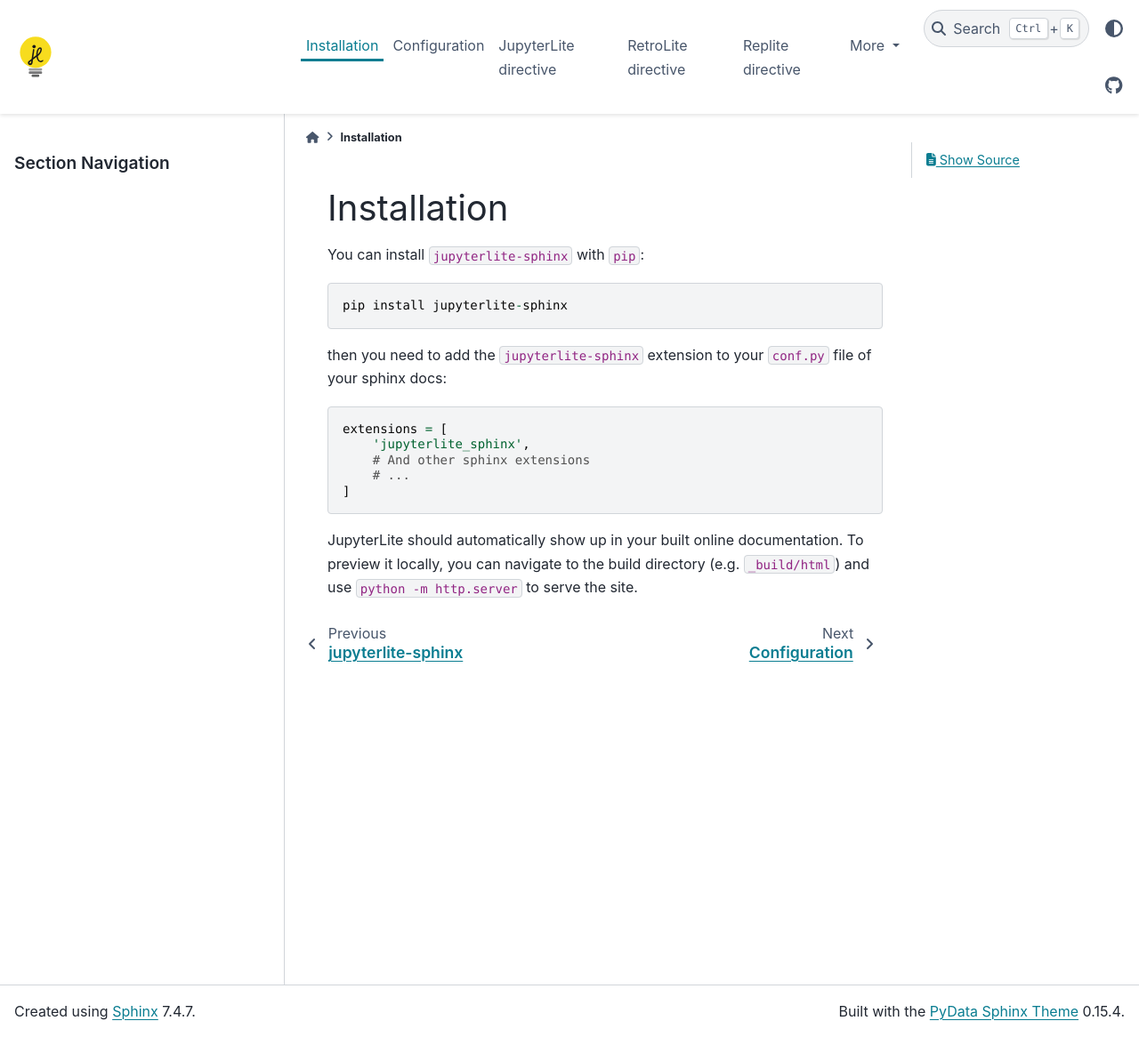
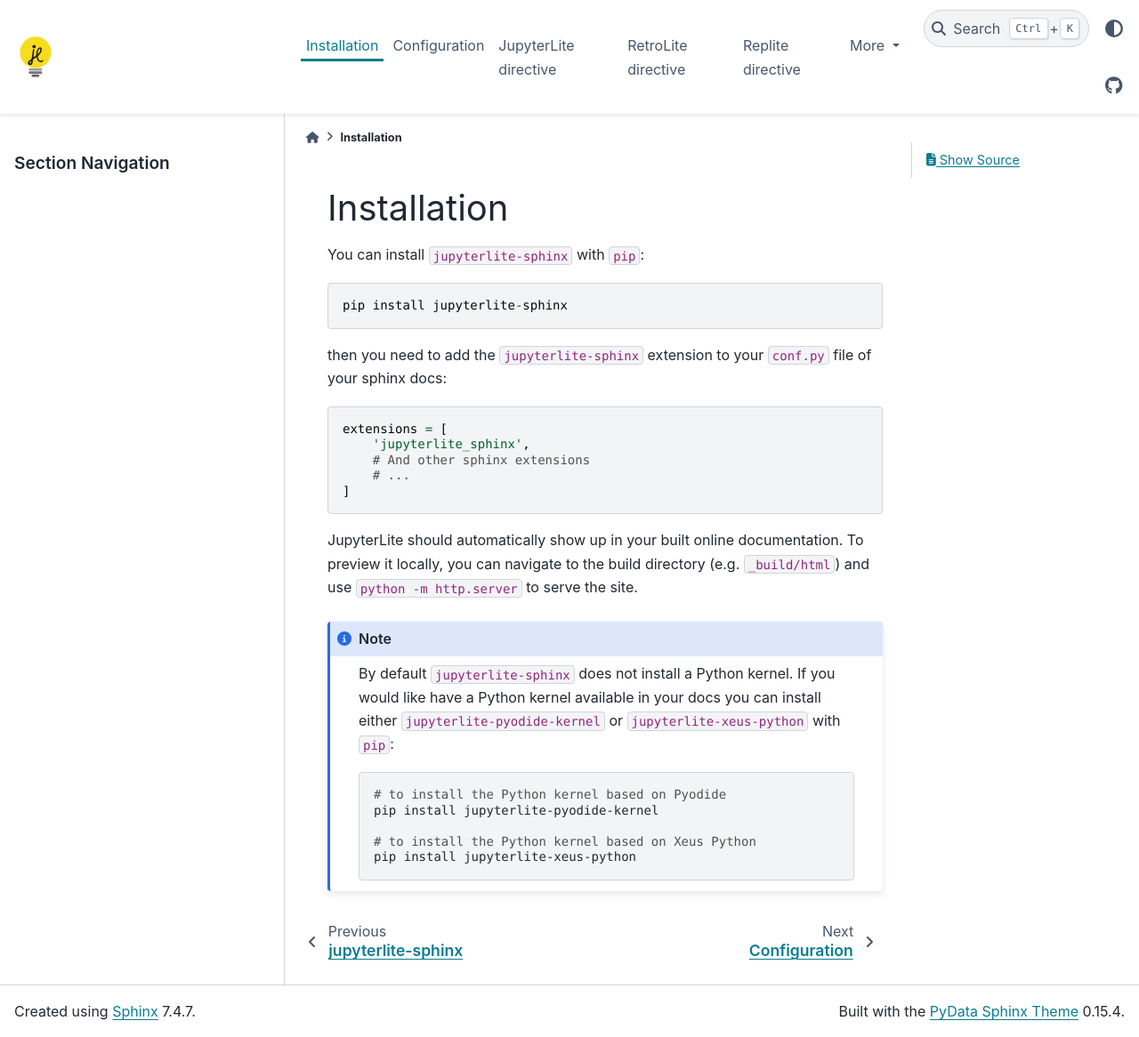
Before and after one commit to jupyterlite/jupyterlite-sphinx, a Sphinx documentation site: the page built from docs/installation.md, in a window 1280 px wide and 1166 px high. Shown: the whole window at 89% size. Built offline with Sphinx 7.4.7 and the PyData theme 0.15.4, drawn with Linux system fonts in a browser that asks for light colours.

Commit message:
Update docs to mention adding other kernels (#94)
* Add kernel not in installation page

* Update configuration page

* Update docs/installation.md

Co-authored-by: martinRenou <martin.renou@gmail.com>

* try fixing backticks

---------

Co-authored-by: martinRenou <martin.renou@gmail.com>

`````diff
--- a/docs/installation.md
+++ b/docs/installation.md
@@ -17,3 +17,16 @@
 ```
 
 JupyterLite should automatically show up in your built online documentation. To preview it locally, you can navigate to the build directory (e.g. `_build/html`) and use `python -m http.server` to serve the site.
+
+````{note}
+By default `jupyterlite-sphinx` does not install a Python kernel.
+If you would like have a Python kernel available in your docs you can install either `jupyterlite-pyodide-kernel` or `jupyterlite-xeus-python` with `pip`:
+
+```shell
+# to install the Python kernel based on Pyodide
+pip install jupyterlite-pyodide-kernel
+
+# to install the Python kernel based on Xeus Python
+pip install jupyterlite-xeus-python
+```
+````
`````
Also changed, not shown: docs/configuration.md (+4 -0 lines).
